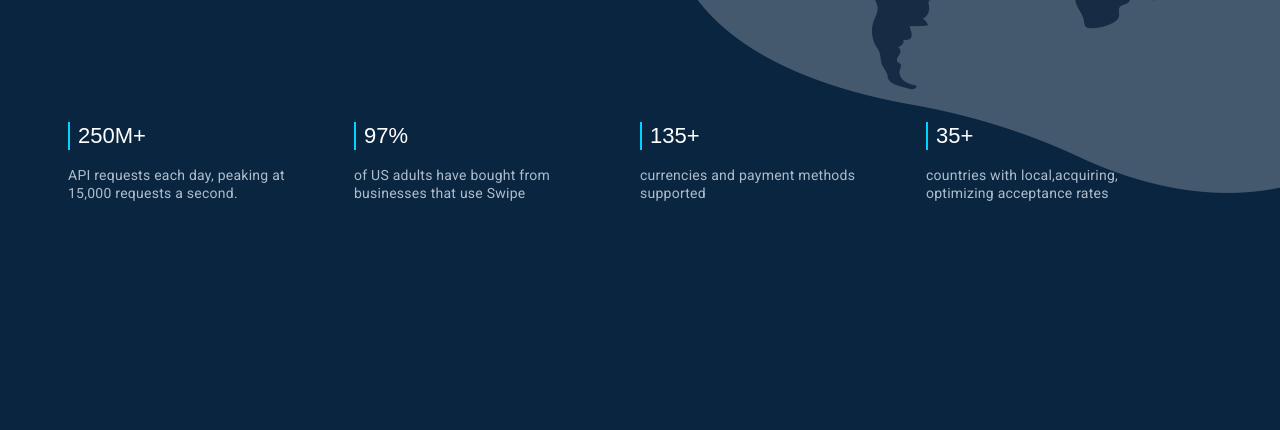
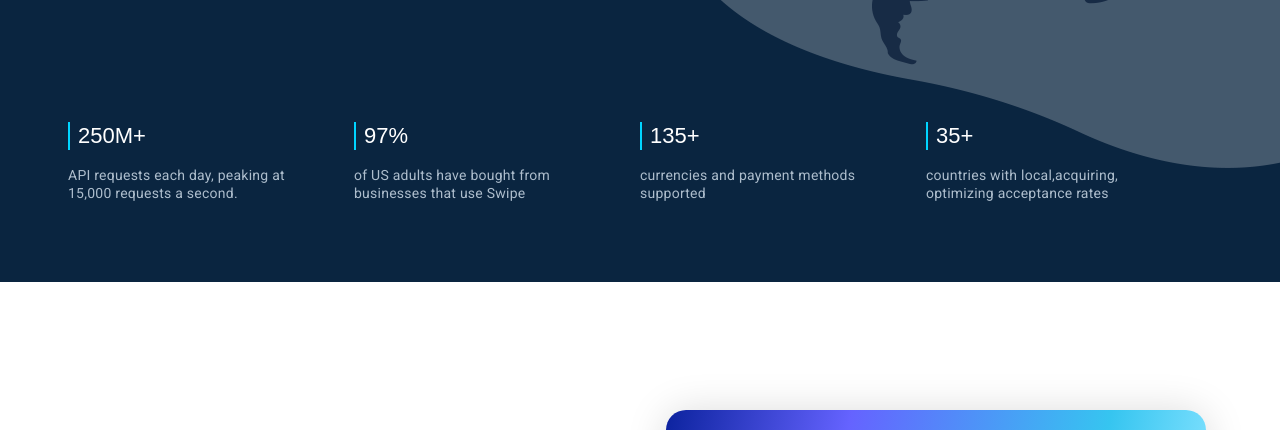
Before and after one commit to mkpogs/m-swipe, a website: page index.html in a window 1280 px wide. Shown: the part 5070-5500 px from the top of the page. Drawn offline with Linux system fonts and the light colour scheme; files whose address does not match are found by name; a web font is replaced by a local one.

Commit message:
Adding 2nd Angled Background

```diff
--- a/assets/sass/layouts/_global.scss
+++ b/assets/sass/layouts/_global.scss
@@ -1,12 +1,25 @@
 @use '../abstract/' as abs;
 
 .global{
-    background-color: abs.$color-primary-accent;
     color: abs.$color-text-light;
-    padding: abs.$spacing-xl*3 0;
+    padding: abs.$spacing-xl*3 0 0;
+    @include abs.flexCenter;
+    position: relative;
+    z-index: 10;
 
-    position: relative;
-    @include abs.flexCenter;
+
+    &::before{
+        content: "";
+        background-color: abs.$color-primary-accent;
+        width: 100%;
+        height: 1200px;
+
+        position: absolute;
+        top: -32px;
+        left: 0;
+        z-index: -1;
+        transform: skewY(-10deg);
+    }
 
     a:link,
     a:visited{
@@ -26,7 +39,7 @@
     }
 
     .card-container{
-        margin: abs.$spacing-xl*2 0;
+        margin: abs.$spacing-xl*2 0 abs.$spacing-xl;
     }
 
     .card{
--- a/assets/sass/layouts/_virtual-events.scss
+++ b/assets/sass/layouts/_virtual-events.scss
@@ -3,6 +3,19 @@
 .virtual-events{
     @include abs.flexCenter;
     padding: abs.$spacing-xl*2 0;
+    position: relative;
+    z-index: 10;
+
+    &::before{
+        content: "";
+        background-color: abs.$color-bg-white;
+        width: 100%;
+        height: 100%;
+
+        position: absolute;
+        top: 0;
+        z-index: -1;
+    }
 
     .two-column{
         @include abs.flexTwoColumn($items: center);
```
Also changed, not shown: assets/style/style.css, 1 other file.
